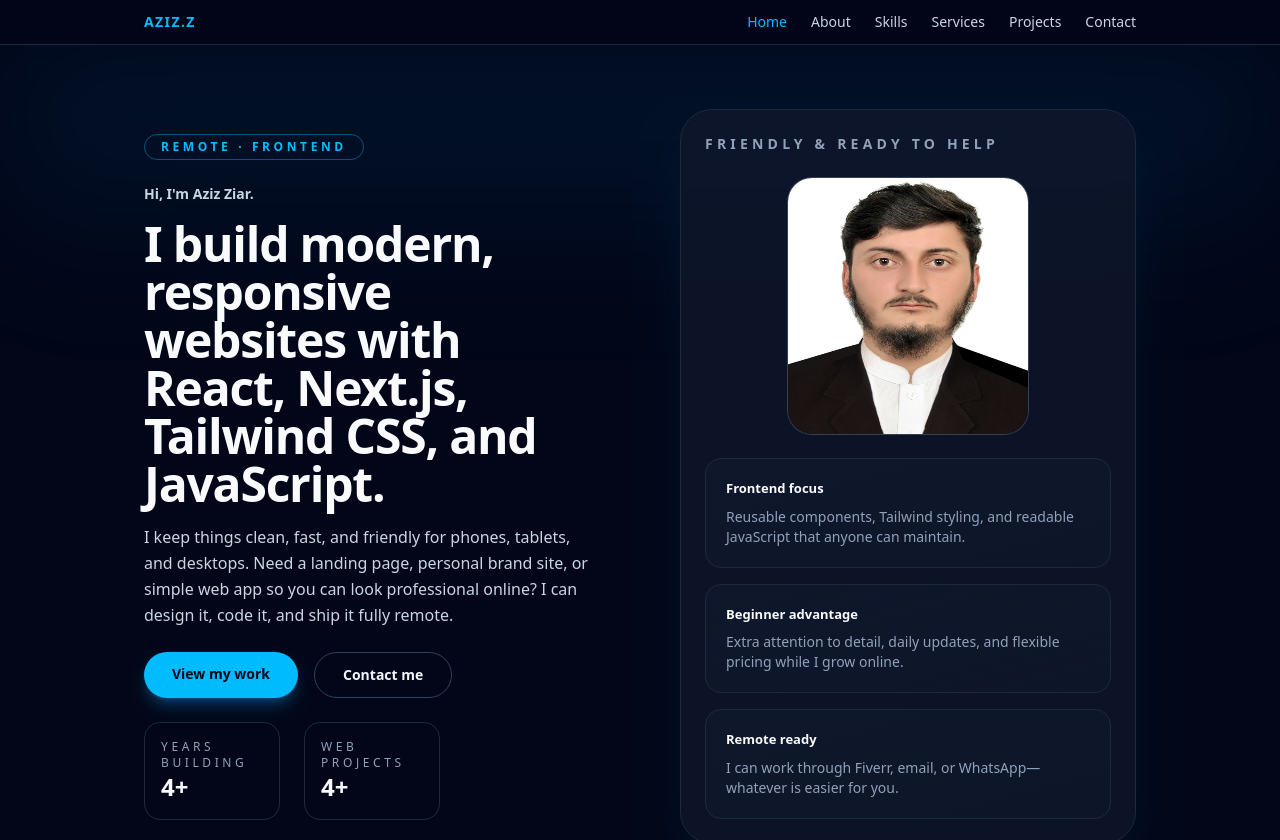
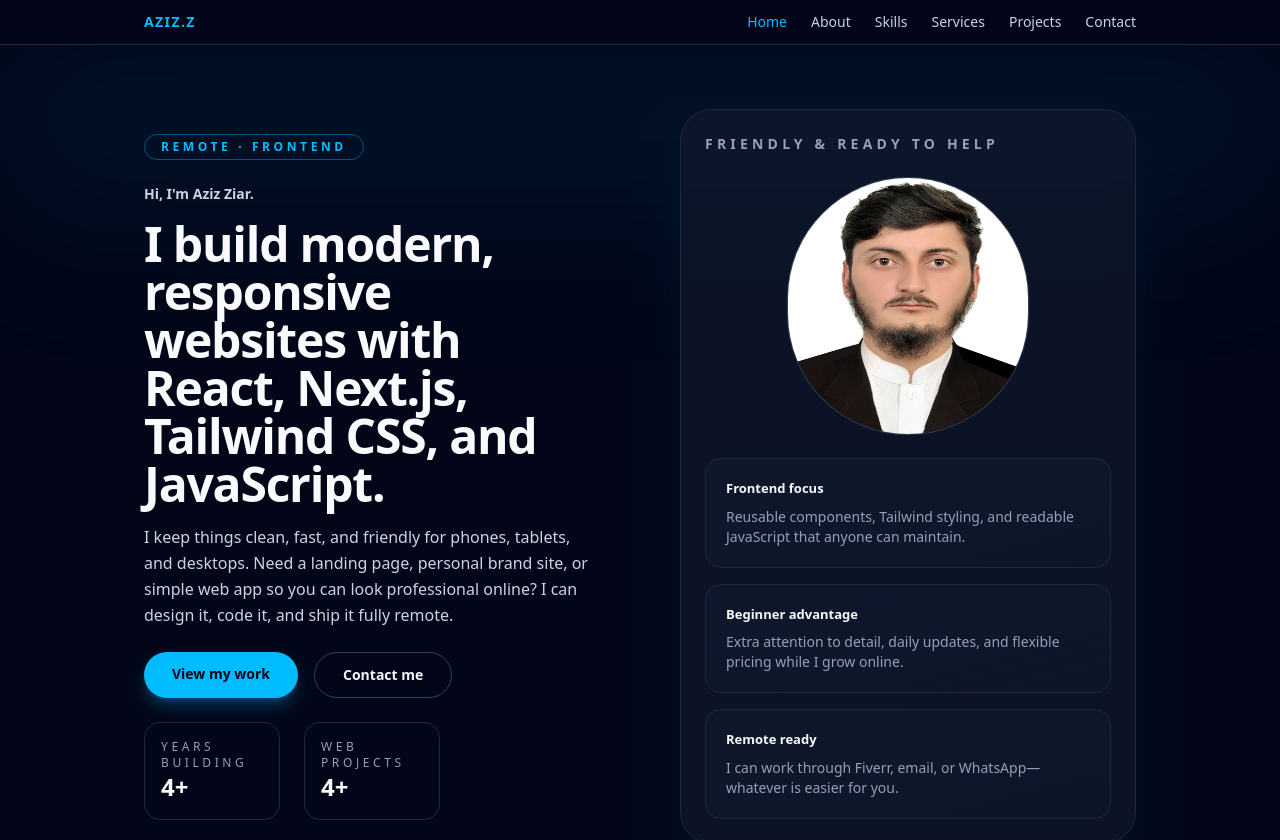
Before and after one commit to AzizRahmanZiar/portfolio-, a React (Vite) app: page / in a window 1280 px wide. Shown: the top 840 px of the page. Built offline with nearby package versions, Linux system fonts and the light colour scheme.

Commit message:
image rounded become full circle

```diff
--- a/src/pages/Home.jsx
+++ b/src/pages/Home.jsx
@@ -71,7 +71,7 @@ function Home() {
               <img
                 src={profilePhoto}
                 alt='Aziz Ziar'
-                className='h-64 w-60 rounded-[24px] ring-1 ring-slate-700'
+                className='h-64 w-60 rounded-full ring-1 ring-slate-700'
               />
             </div>
             <div className='mt-6 space-y-4'>
```
